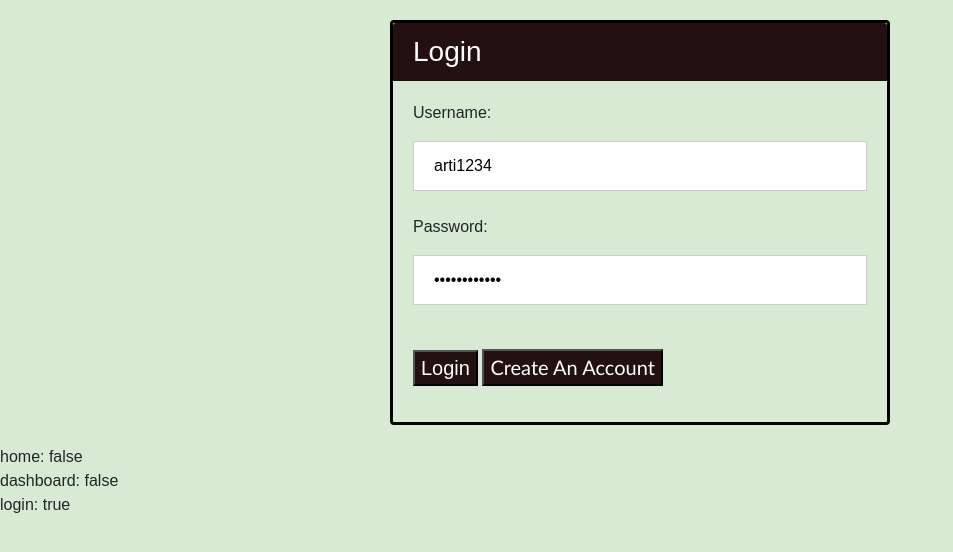
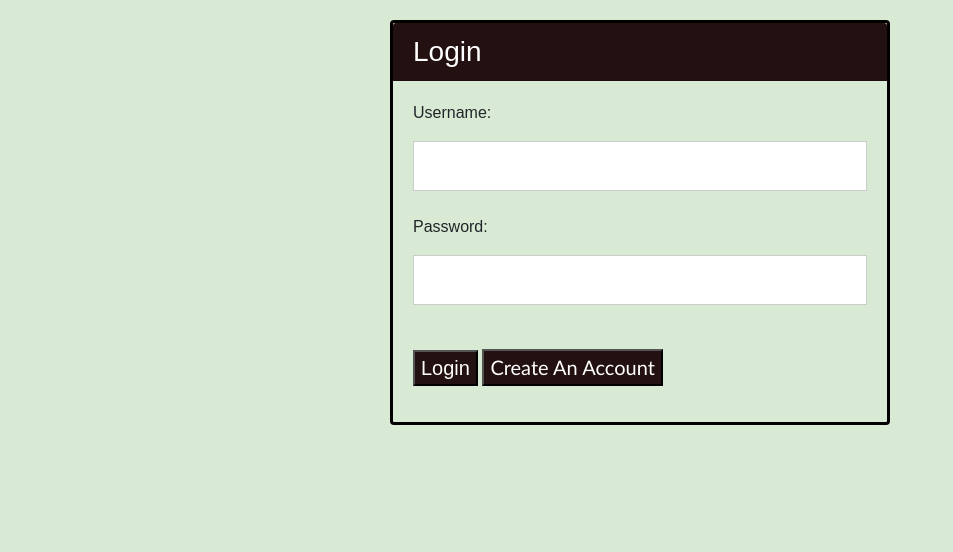
Before and after one commit to arti-karnik/Technology---Stop-And-Blog, a Node server app: page /login in a window 1280 px wide. Shown: the part 79-631 px from the top of the page, without its empty margins (0-953 px from the left). Run offline with Node 20, Linux system fonts and the light colour scheme; some libraries are stand-ins or nearby versions.

Commit message:
clean up

```diff
--- a/views/layouts/main.handlebars
+++ b/views/layouts/main.handlebars
@@ -41,8 +41,6 @@
     </nav>
     <main>
     {{{ body }}}
-    <p> home: {{isHome}} <br> dashboard: {{isDashboard}}<br> login: {{isLogin}}</p>
-
     </main>
 </body>
 
--- a/views/loginPage.handlebars
+++ b/views/loginPage.handlebars
@@ -12,11 +12,11 @@
               <form class="form form-login">
                 <div class="form-group">
                   <label for="email-login">Username: </label>
-                  <input class="form-input input-username-login" type="text" minlength="6" maxlength="20" required="required" value="arti1234"/>
+                  <input class="form-input input-username-login" type="text" minlength="6" maxlength="20" required="required"/>
                 </div>
                 <div class="form-group">
                   <label for="password-login">Password: </label>
-                  <input class="form-input input-password-login" type="password" minlength="6" maxlength="20" required="required" value="password1234"/>
+                  <input class="form-input input-password-login" type="password" minlength="6" maxlength="20" required="required"/>
                 </div>
                 <div class="form-group">
                   <button class="button" type="submit">Login</button>
```
